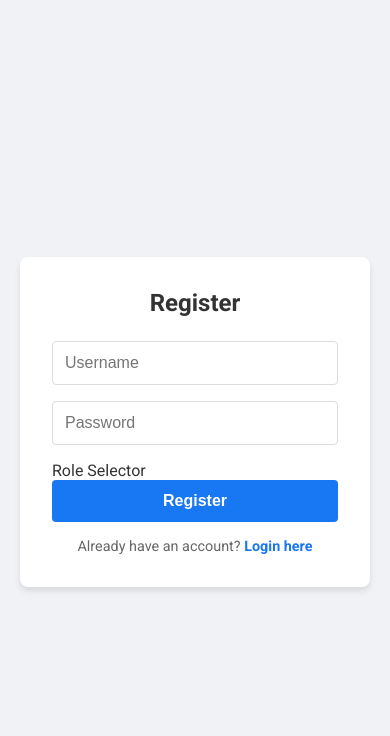
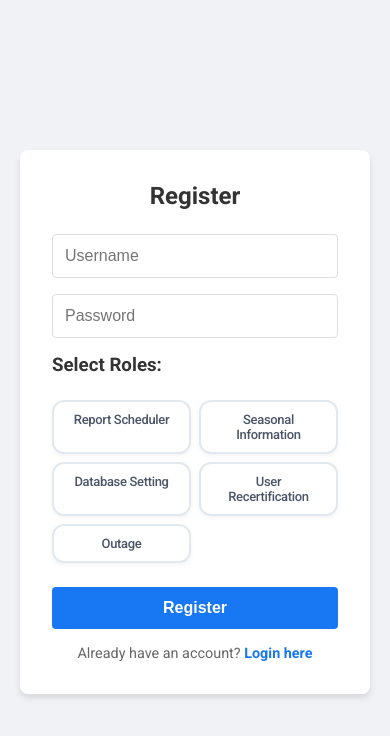
Before and after one commit to Hari-krishna-tech/react-portal-project, a React (Vite) app: page /register in a window 390 px wide. Shown: the top 736 px of the page. Built offline with nearby package versions, Linux system fonts and the light colour scheme.

Commit message:
added roles

```diff
--- a/src/App.jsx
+++ b/src/App.jsx
@@ -2,17 +2,14 @@ import React, { useState, useEffect } from 'react';
 import { BrowserRouter as Router, Route, Routes, Navigate, useNavigate } from 'react-router-dom';
 import { useSelector, useDispatch } from 'react-redux';
 import { login, logout, register } from './redux/authSlice';
-
 import axios from 'axios';
 import {jwtDecode} from 'jwt-decode';
-
 import Navbar from './components/navbar/Navbar';
 import Sidebar from './components/sidebar/Sidebar';
 import Login from './components/login/Login';
 import Register from './components/register/Register';
 import Dashboard from './components/dashboardLayout/Dashboard';
 import './App.css';
-
 
 const App = () => {
   const [sidebarOpen, setSidebarOpen] = useState(false);
@@ -30,7 +27,8 @@ const App = () => {
       const data = response.data;
       localStorage.setItem("token", data.token);
       axios.defaults.headers.common['Authorization'] = `Bearer ${data.token}`;
-      dispatch(login({token:data.token,user:data.username}));
+      const roles = getRolesFromToken(data.token);
+      dispatch(login({token:data.token,user:data.username,roles: roles}));
 
     } catch (error) {
       console.error('Login failed:', error);
@@ -46,7 +44,8 @@ const App = () => {
       const data = response.data;
       localStorage.setItem("token", data.token);
       axios.defaults.headers.common['Authorization'] = `Bearer ${data.token}`;
-      dispatch(register({token:data.token,user:data.username}));
+      const roles = getRolesFromToken(data.token);
+      dispatch(register({token:data.token,user:data.username, roles: roles}));
     } catch (error) {
       console.error('Registration failed:', error);
       throw new Error('Registration failed:', error);
@@ -88,7 +87,26 @@ const App = () => {
       return null;
     }
   }
+  const getRolesFromToken = (token) => {
+    if (token) {
+      try {
+        // Decode the token
+        const decodedToken = jwtDecode(token);
 
+        // Extract the username
+        // Note: The exact key might be different based on how you structured your JWT payload
+        const roles = decodedToken.roles;
+
+        return roles;
+      } catch (error) {
+        console.error('Error decoding token:', error);
+        return null;
+      }
+    } else {
+      console.log('No token found in localStorage');
+      return null;
+    }
+  }
   useEffect(() => {
     // check whether token is stored in the local storage
     const token = localStorage.getItem("token");
@@ -96,7 +114,8 @@ const App = () => {
       axios.defaults.headers.common['Authorization'] = `Bearer ${token}`;
 
       const username = getUsernameFromToken(token);
-      dispatch(login({token, user: username})); // Replace "username" with actual username
+      const roles = getRolesFromToken(token)
+      dispatch(login({token, user: username, roles:roles})); // Replace "username" with actual username
       navigate("/")
     } else {
       //dispatch(logout());
--- a/src/components/register/Register.jsx
+++ b/src/components/register/Register.jsx
@@ -26,6 +26,9 @@ const Register = ({ onRegister }) => {
     if (password.length < 1) {
       newErrors.password = "Password must be at least 1 characters long";
     }
+    if(roles.length < 1) {
+      newErrors.roles = "Atleast 1 role should be selected"
+    }
     setErrors(newErrors);
     return Object.keys(newErrors).length === 0;
   };
@@ -37,7 +40,7 @@ const Register = ({ onRegister }) => {
       try {
         // const response = await axios.post('http://localhost:8080/api/auth/register', { username, password });
         // localStorage.setItem('token', response.data.token);
-        await onRegister({ username, password });
+        await onRegister({ username, password , roles});
         navigate("/dashboard");
       } catch (error) {
         setAuthError("Registration failed. Please try again.");
@@ -75,6 +78,9 @@ const Register = ({ onRegister }) => {
       </div>
       <div>
         <RoleSelector handleRoleSelect={handleRoleSelect} />
+         {errors.roles && (
+          <div className="error-message">{errors.roles}</div>
+        )}
       </div>
 
       <button type="submit" className="register-button">
--- /dev/null
+++ b/src/components/register/RoleSelector.css
@@ -0,0 +1,124 @@
+/* RoleSelector.css */
+.role-selector {
+    max-width: 100%;
+    padding: 1rem 0;
+  }
+
+  .role-selector h3 {
+    font-size: 1rem;
+    color: #2d3748;
+    margin-bottom: 1rem;
+    font-weight: 600;
+    letter-spacing: -0.025em;
+  }
+
+  .role-grid {
+    display: grid;
+    grid-template-columns: repeat(auto-fill, minmax(140px, 1fr));
+    gap: 0.75rem;
+    padding: 0.5rem 0;
+  }
+
+  .role-card {
+    background: #ffffff;
+    border: 2px solid #e2e8f0;
+    border-radius: 12px;
+    padding: 0.75rem 1.25rem;
+    cursor: pointer;
+    transition: all 0.3s cubic-bezier(0.4, 0, 0.2, 1);
+    position: relative;
+    overflow: hidden;
+    box-shadow: 0 2px 4px rgba(0, 0, 0, 0.05);
+  }
+
+  .role-card:hover {
+    transform: translateY(-2px);
+    border-color: #cbd5e0;
+    box-shadow: 0 4px 12px rgba(0, 0, 0, 0.08);
+  }
+
+  .role-card h3 {
+    margin: 0;
+    font-size: 0.875rem;
+    font-weight: 500;
+    color: #4a5568;
+    text-align: center;
+    transition: color 0.2s ease;
+  }
+
+  .role-card::after {
+    content: '';
+    position: absolute;
+    top: 0;
+    left: 0;
+    right: 0;
+    bottom: 0;
+    opacity: 0;
+    transition: opacity 0.2s ease;
+  }
+
+  .role-card:hover::after {
+    opacity: 1;
+  }
+
+  /* Selected state */
+  .role-card.selected {
+    background: grey;
+    border-color: #3182ce;
+    box-shadow: 0 4px 12px rgba(49, 130, 206, 0.2);
+  }
+
+  .role-card.selected::after {
+    display: none;
+  }
+
+  .role-card.selected h3 {
+    color: white;
+    font-weight: 600;
+  }
+
+  .role-card.selected:hover {
+    transform: translateY(-2px);
+    box-shadow: 0 6px 16px rgba(49, 130, 206, 0.25);
+  }
+
+  /* Active state */
+  .role-card:active {
+    transform: translateY(1px);
+    transition: transform 0.1s;
+  }
+
+  /* Dark mode */
+
+  /* Responsive design */
+  @media (max-width: 640px) {
+    .role-grid {
+      grid-template-columns: repeat(auto-fill, minmax(120px, 1fr));
+      gap: 0.5rem;
+    }
+
+    .role-card {
+      padding: 0.625rem 1rem;
+    }
+
+    .role-card h3 {
+      font-size: 0.8125rem;
+    }
+  }
+
+  /* Optional: Animation for selection */
+  @keyframes selectPulse {
+    0% {
+      box-shadow: 0 0 0 0 rgba(49, 130, 206, 0.4);
+    }
+    70% {
+      box-shadow: 0 0 0 10px rgba(49, 130, 206, 0);
+    }
+    100% {
+      box-shadow: 0 0 0 0 rgba(49, 130, 206, 0);
+    }
+  }
+
+  .role-card.selected {
+    animation: selectPulse 0.8s cubic-bezier(0.4, 0, 0.6, 1);
+  }
--- a/src/components/register/RoleSelector.jsx
+++ b/src/components/register/RoleSelector.jsx
@@ -1,14 +1,46 @@
 import React, { useState } from "react";
+import "./RoleSelector.css";
 
-const RoleSelector = () => {
+const RoleSelector = ({handleRoleSelect}) => {
+  const [selectedRoles, setSelectedRoles] = useState([]);
   const roles = [
-    { label: "Report Scheduler", name: "ROLE_REPORT_SCHEDULER" },
-    { label: "Seasonal Information", name: "ROLE_SEASONAL_INFO" },
-    { label: "Database Setting", name: "ROLE_DATABASE_SETTING" },
-    { label: "User Recertification", name: "ROLE_USER_RECERTIFICATION" },
-    { label: "Outage", name: "ROLE_OUTAGE" },
+    {id: 1, label: "Report Scheduler", name: "ROLE_REPORT_SCHEDULER" },
+    {id: 2,  label: "Seasonal Information", name: "ROLE_SEASONAL_INFO" },
+    {id: 3, label: "Database Setting", name: "ROLE_DATABASE_SETTING" },
+    {id: 4, label: "User Recertification", name: "ROLE_USER_RECERTIFICATION" },
+    {id: 5, label: "Outage", name: "ROLE_OUTAGE" },
   ];
-  return <div>Role Selector</div>;
+
+
+  const handleRoleToggle = (roleId) => {
+    setSelectedRoles(prevRoles => {
+      const newRoles = prevRoles.includes(roleId)
+        ? prevRoles.filter(id => id !== roleId)
+        : [...prevRoles, roleId];
+
+      // Call the parent callback with updated roles
+      handleRoleSelect(newRoles);
+      return newRoles;
+    });
+  };
+  return (
+    <>
+    <h3>Select Roles: </h3>
+    <div className="role-selector">
+      <div className="role-grid">
+        {roles.map((role) => (
+          <div
+            key={role.id}
+            className={`role-card ${selectedRoles.includes(role.id) ? 'selected' : ''}`}
+            onClick={() => handleRoleToggle(role.id)}
+          >
+            <h3>{role.label}</h3>
+          </div>
+        ))}
+      </div>
+    </div>
+</>
+  )
 };
 
 export default RoleSelector;
--- a/src/redux/authSlice.js
+++ b/src/redux/authSlice.js
@@ -4,6 +4,7 @@ const initialState = {
   isAuthenticated: false,
   token: null,
   user: null,
+  roles: []
 };
 
 const authSlice = createSlice({
@@ -14,7 +15,7 @@ const authSlice = createSlice({
       state.isAuthenticated = true;
       state.token = action.payload.token;
       // You might want to decode the JWT here to get user info
-
+      state.roles = action.payload.roles
       state.user = action.payload.user;
 
     },
@@ -29,6 +30,7 @@ const authSlice = createSlice({
       state.token = action.payload.token;
       // You might want to decode the JWT here to get user info
       state.user = action.payload.user;
+      state.roles = action.payload.roles;
     },
   },
 });
```
